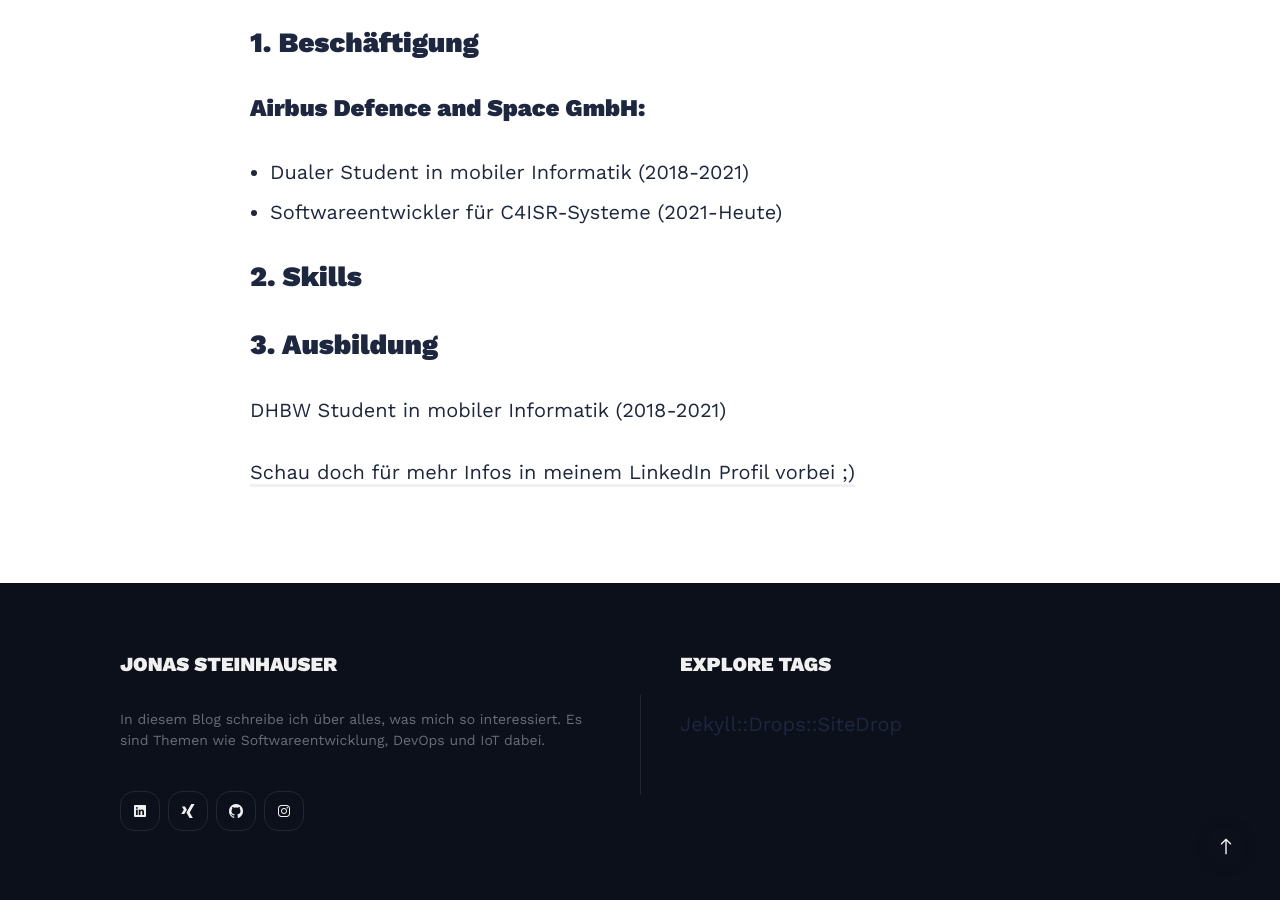
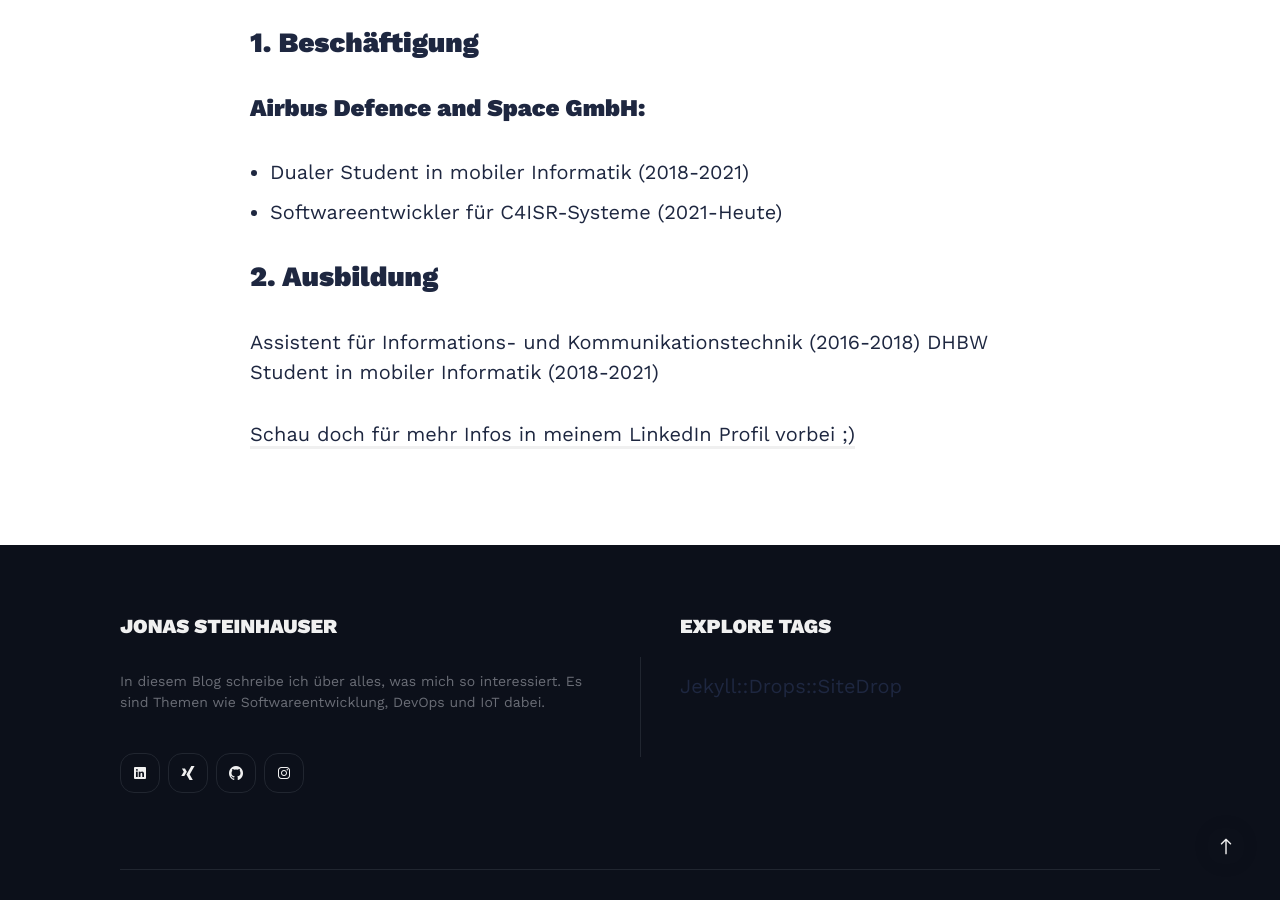
Before and after one commit to ekofi/JonasCodesTechBlog, a Jekyll site: the page built from _pages/about.md, in a window 1280 px wide and 900 px high, scrolled down 1274 px. Built offline with Jekyll 4.4.1, drawn with Linux system fonts in a browser that asks for light colours; nearby versions of some CDN libraries.

Commit message:
added eltronikschule experience

```diff
--- a/_pages/about.md
+++ b/_pages/about.md
@@ -18,10 +18,8 @@ Meine Hobbies sind Programmieren 🧑‍💻, Musik 🎺, Zeit mit meinen Freund
 * Dualer Student in mobiler Informatik (2018-2021)
 * Softwareentwickler für C4ISR-Systeme (2021-Heute)
 
-## 2. Skills
-
-
-## 3. Ausbildung
+## 2. Ausbildung
+Assistent für Informations- und Kommunikationstechnik (2016-2018)
 DHBW Student in mobiler Informatik (2018-2021)
 
 [Schau doch für mehr Infos in meinem LinkedIn Profil vorbei ;)](https://de.linkedin.com/in/jonas-steinhauser-278b221ab)
```
